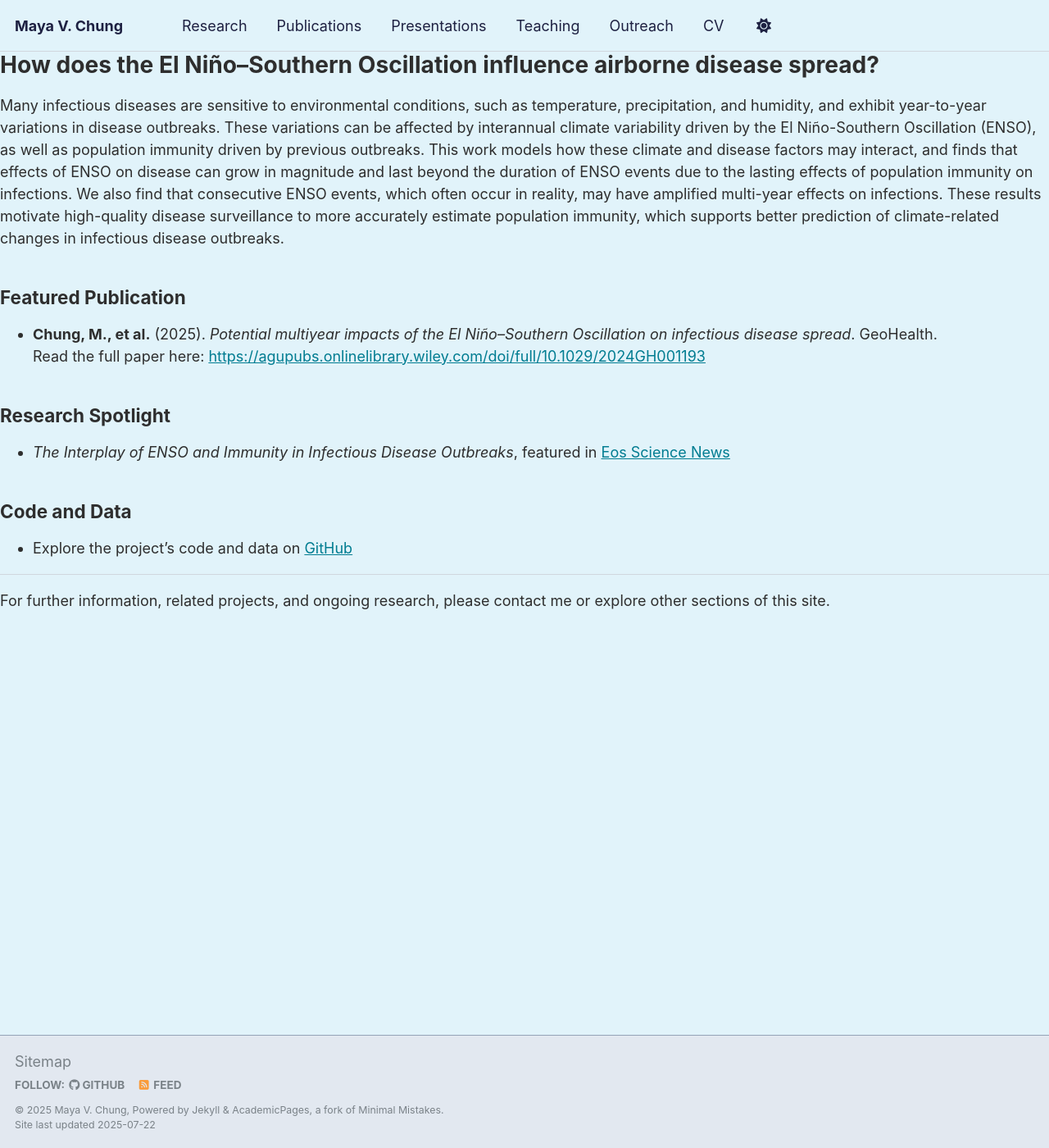
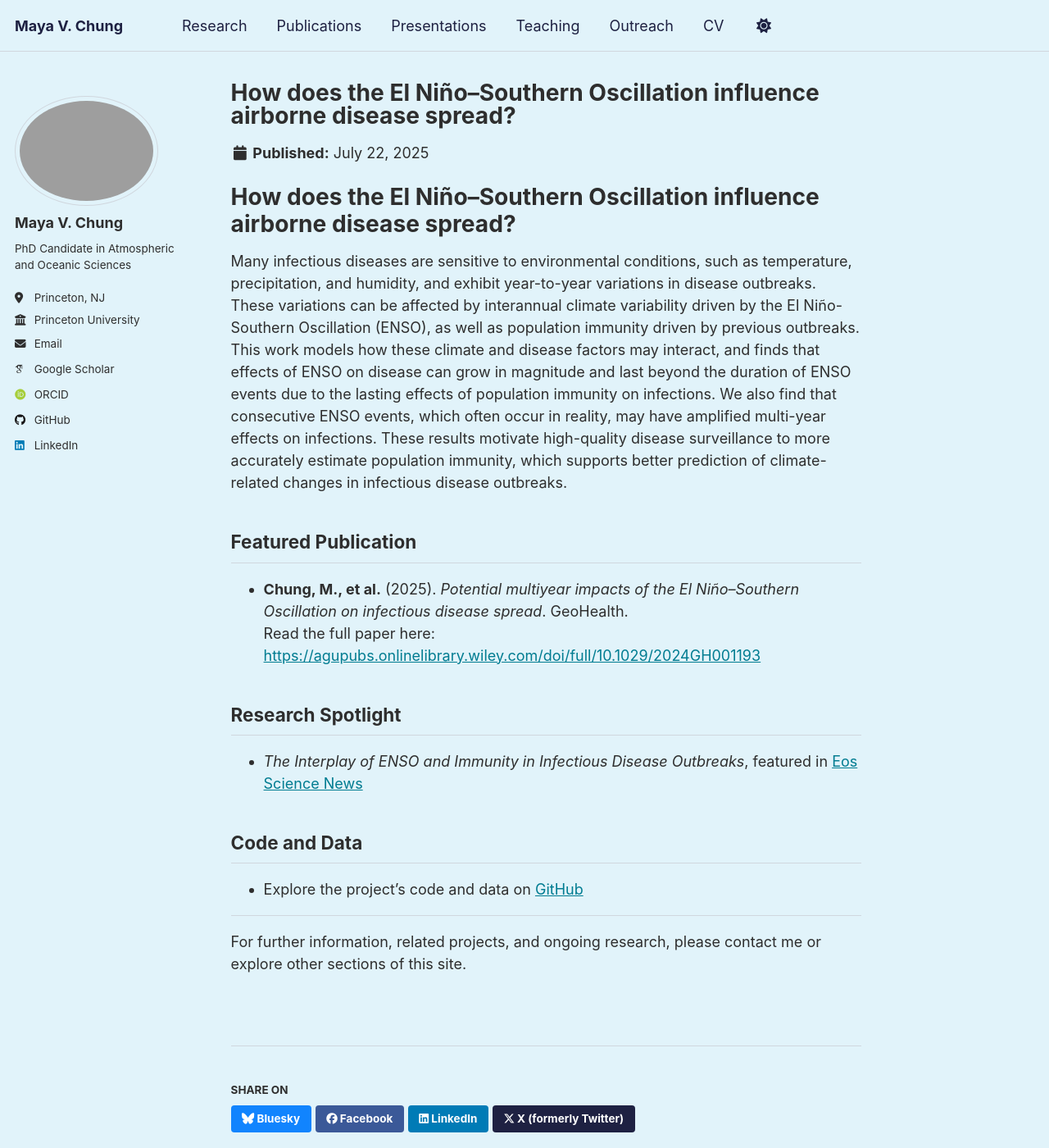
Before and after one commit to mayavchung/mayavchung.github.io, a Jekyll site: the page built from _research/enso-disease.md, in a window 1280 px wide and 1400 px high. Shown: the whole window at 82% size. Built offline with Jekyll 4.4.1, drawn with Linux system fonts in a browser that asks for light colours; some web fonts are replaced; a script that is not in the unit is left out; part of the change alters nothing that is shown.

Commit message:
Update enso-disease.md

```diff
--- a/_research/enso-disease.md
+++ b/_research/enso-disease.md
@@ -1,7 +1,8 @@
 ---
 title: "How does the El Niño–Southern Oscillation influence airborne disease spread?"
 permalink: /research/enso-disease/
-layout: default
+layout: single
+author_profile: true
 ---
 
 # How does the El Niño–Southern Oscillation influence airborne disease spread?
```
